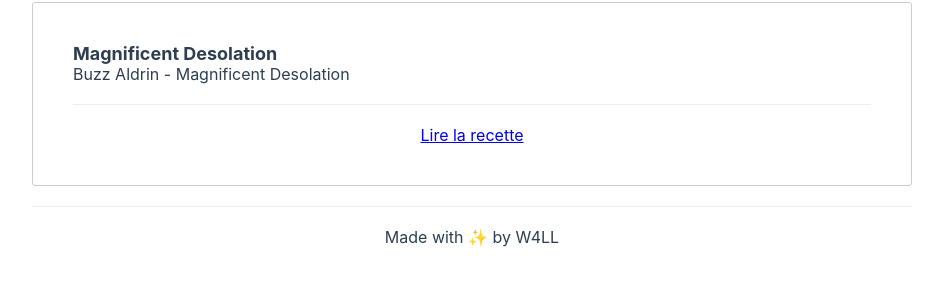
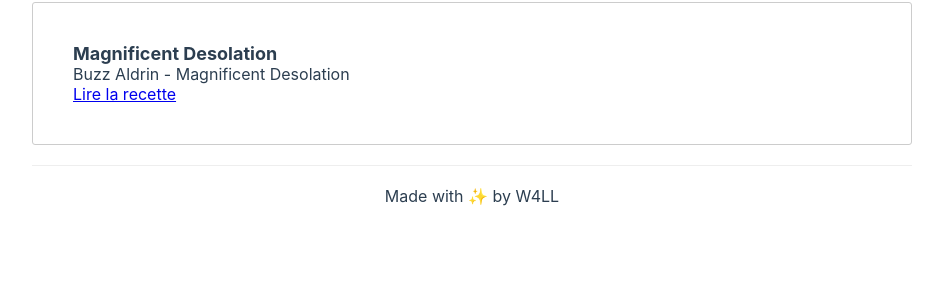
Before and after one commit to octo-w4ll/octo-w4ll.github.io, an Eleventy site: page cookbook/index.njk in a window 1280 px wide. Shown: the part 262-548 px from the top of the page, without its empty margins (168-1111 px from the left). Built offline with nearby package versions, Linux system fonts and the light colour scheme; Eleventy itself is replaced by a stand-in of ours; files that its build step writes are made by us from their sources.

Commit message:
feat(footer): review footer design

```diff
--- a/css/index.css
+++ b/css/index.css
@@ -65,7 +65,7 @@ nav a:active {
   border: 1px solid var(--hover-border-color);
 }
 
-footer {
+body > footer {
   border-top: 1px solid var(--hover-border-color);
   text-align: center;
   margin-top: 1rem;
```
